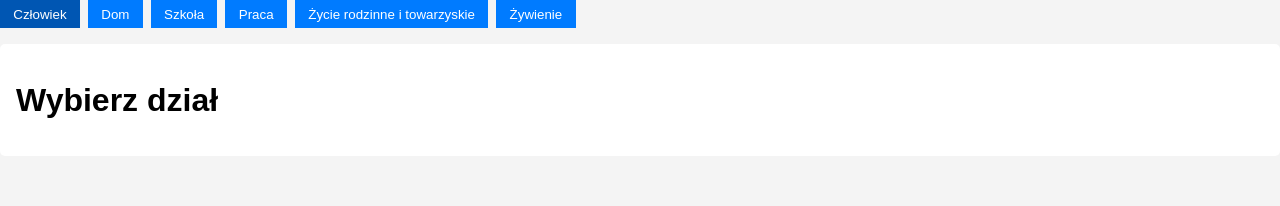
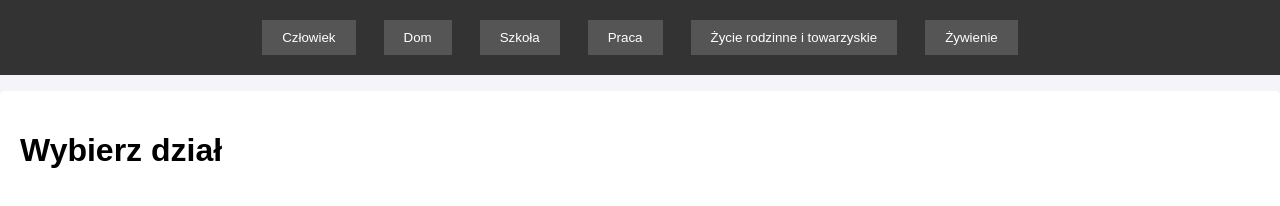
Before and after one commit to Kamilll568/repetytorium-8klasa, a plain HTML site: page index.html in a window 1280 px wide. Drawn offline with Linux system fonts and the light colour scheme.

Commit message:
Update style.css

```diff
--- a/style.css
+++ b/style.css
@@ -79,3 +79,53 @@ main {
 .incorrect {
   background-color: #ffcdd2; /* Czerwony dla błędnej odpowiedzi */
 }
+body {
+  font-family: Arial, sans-serif;
+  background-color: #f4f4f9;
+  margin: 0;
+  padding: 0;
+}
+
+#menu {
+  display: flex;
+  justify-content: center;
+  background-color: #333;
+  padding: 20px;
+}
+
+#menu button {
+  margin: 0 10px;
+  padding: 10px 20px;
+  background-color: #555;
+  color: white;
+  border: none;
+  cursor: pointer;
+}
+
+#menu button:hover {
+  background-color: #777;
+}
+
+#content {
+  padding: 20px;
+}
+
+.quiz-question {
+  margin-bottom: 15px;
+}
+
+.quiz-options button {
+  margin: 5px;
+  padding: 10px;
+  background-color: #ccc;
+  border: none;
+  cursor: pointer;
+}
+
+.quiz-options button.correct {
+  background-color: #4CAF50;
+}
+
+.quiz-options button.incorrect {
+  background-color: #f44336;
+}
```
